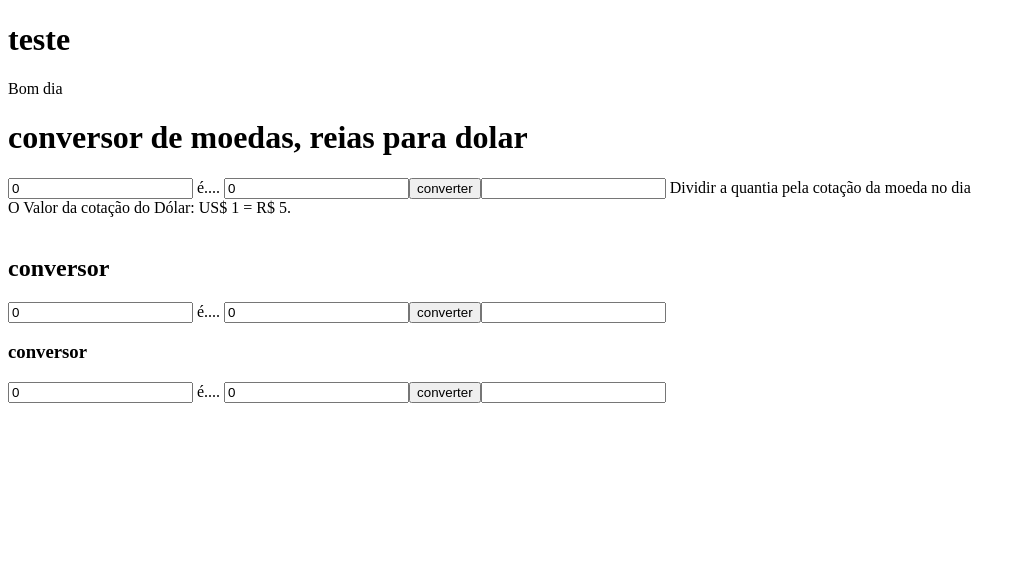
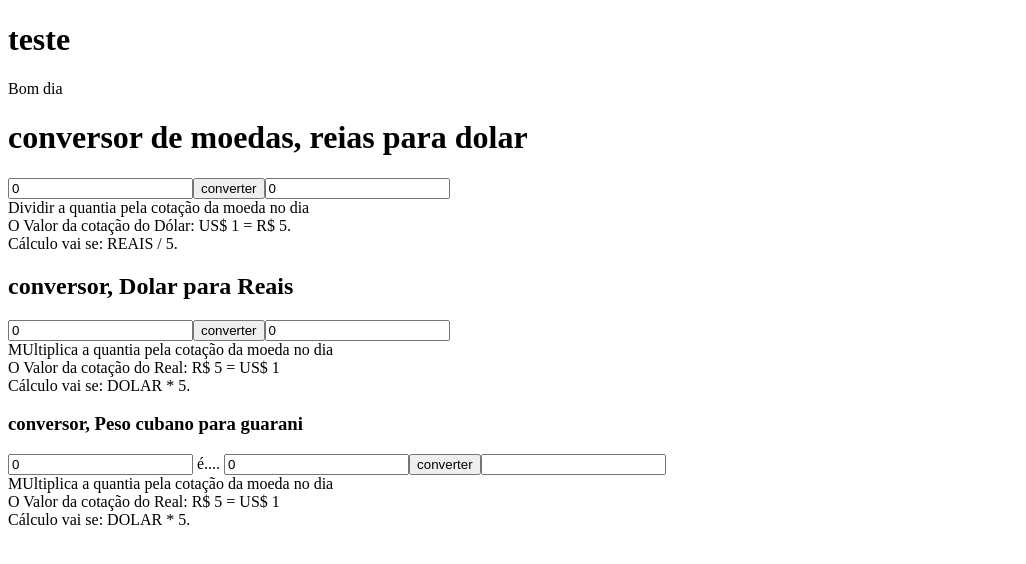
Before and after one commit to ilusao/prova-angular, an Angular app: page / in a window 1280 px wide. Shown: the top 564 px of the page, without its empty margins (0-1026 px from the left). Built offline with nearby package versions, Linux system fonts and the light colour scheme.

Commit message:
provinha versao 2

```diff
--- a/src/app/provaangular/provaangular.component.html
+++ b/src/app/provaangular/provaangular.component.html
@@ -1,28 +1,41 @@
 <p>Bom dia &#128512;</p>
+
 <form>
   <h1>conversor de moedas, reias para dolar</h1>
   <input type="number" name="reais"  [(ngModel)]="reais">
-   é....
-  <input type="number" name="dolar" [(ngModel)]="dolar">
-  <button (click)="converte">converter</button>
-  <input>
+  <button (click)="converter()">converter</button>
+  <input [value]="converte">
+  <br>
   Dividir a quantia pela cotação da moeda no dia <br>
   O Valor da cotação do Dólar: US$ 1 = R$ 5. <br>
+  Cálculo vai se: REAIS / 5.<br>
 
+
+
+
+
+  <h2>conversor, Dolar para Reais</h2>
+  <input type="number" name="dolar" [(ngModel)]="dolar">
+  <button (click)="converter()">converter</button>
+  <input [value]="converte2">
   <br>
-  <h2>conversor</h2>
+  MUltiplica a quantia pela cotação da moeda no dia <br>
+  O Valor da cotação do Real: R$ 5 = US$ 1  <br>
+  Cálculo vai se: DOLAR * 5.<br>
+
+
+
+
+
+  <h3>conversor, Peso cubano para guarani</h3>
   <input type="number" name="reais"  [(ngModel)]="reais">
    é....
   <input type="number" name="dolar" [(ngModel)]="dolar">
   <button (click)="converte">converter</button>
   <input>
   <br>
-  <h3>conversor</h3>
-  <input type="number" name="reais"  [(ngModel)]="reais">
-   é....
-  <input type="number" name="dolar" [(ngModel)]="dolar">
-  <button (click)="converte">converter</button>
-  <input>
-  <br>
+  MUltiplica a quantia pela cotação da moeda no dia <br>
+  O Valor da cotação do Real: R$ 5 = US$ 1  <br>
+  Cálculo vai se: DOLAR * 5.<br>
 
 </form>
--- a/src/app/provaangular/provaangular.component.ts
+++ b/src/app/provaangular/provaangular.component.ts
@@ -13,7 +13,8 @@ export class ProvaangularComponent {
   converte3 : number = 0;
 
   converter(){
-     this.converte
+     this.converte = this.reais / 5;
+     this.converte2 = this.dolar * 5;
   }
 
 }
```
Also changed, not shown: 1 other file (tests, documents, lock files or other folders).
